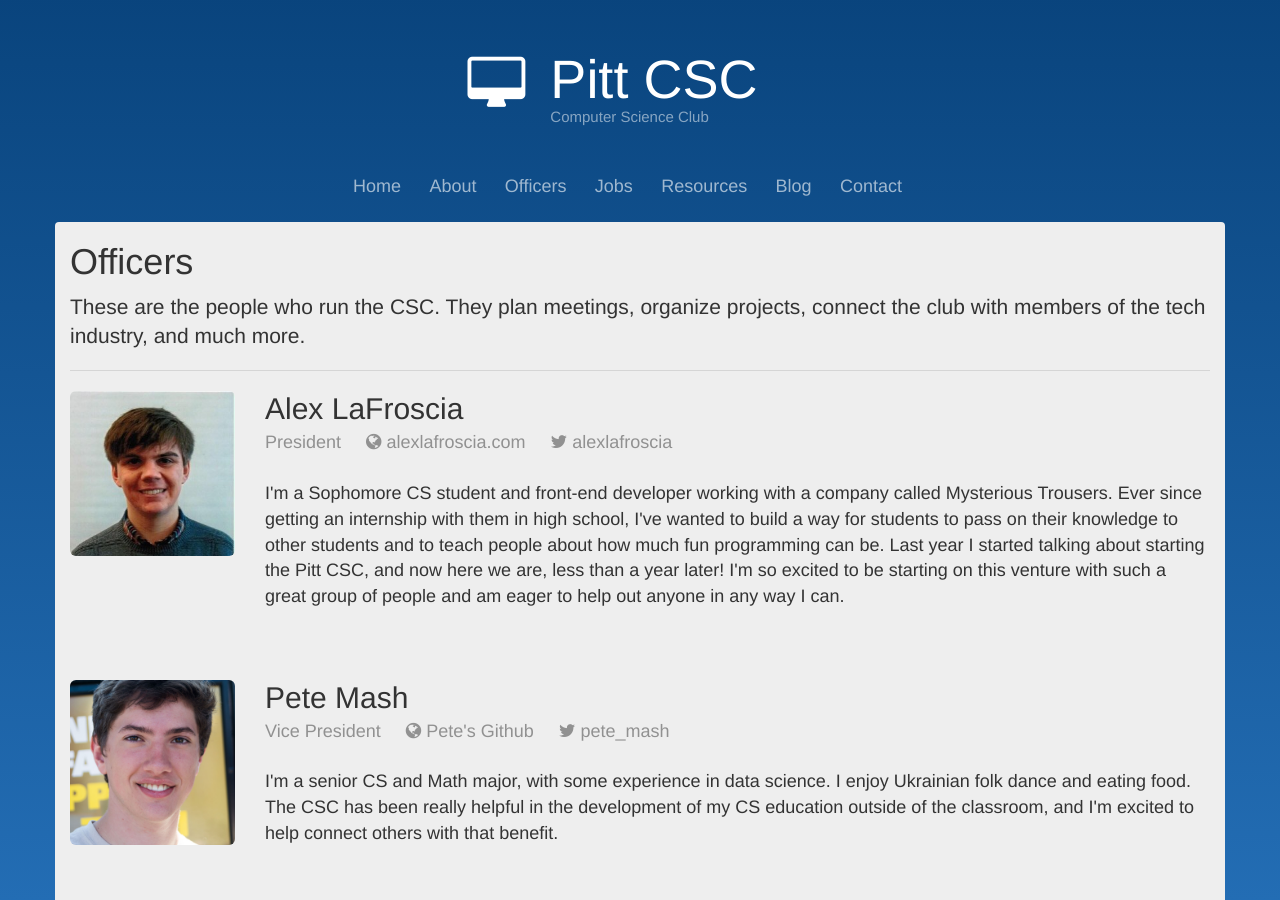
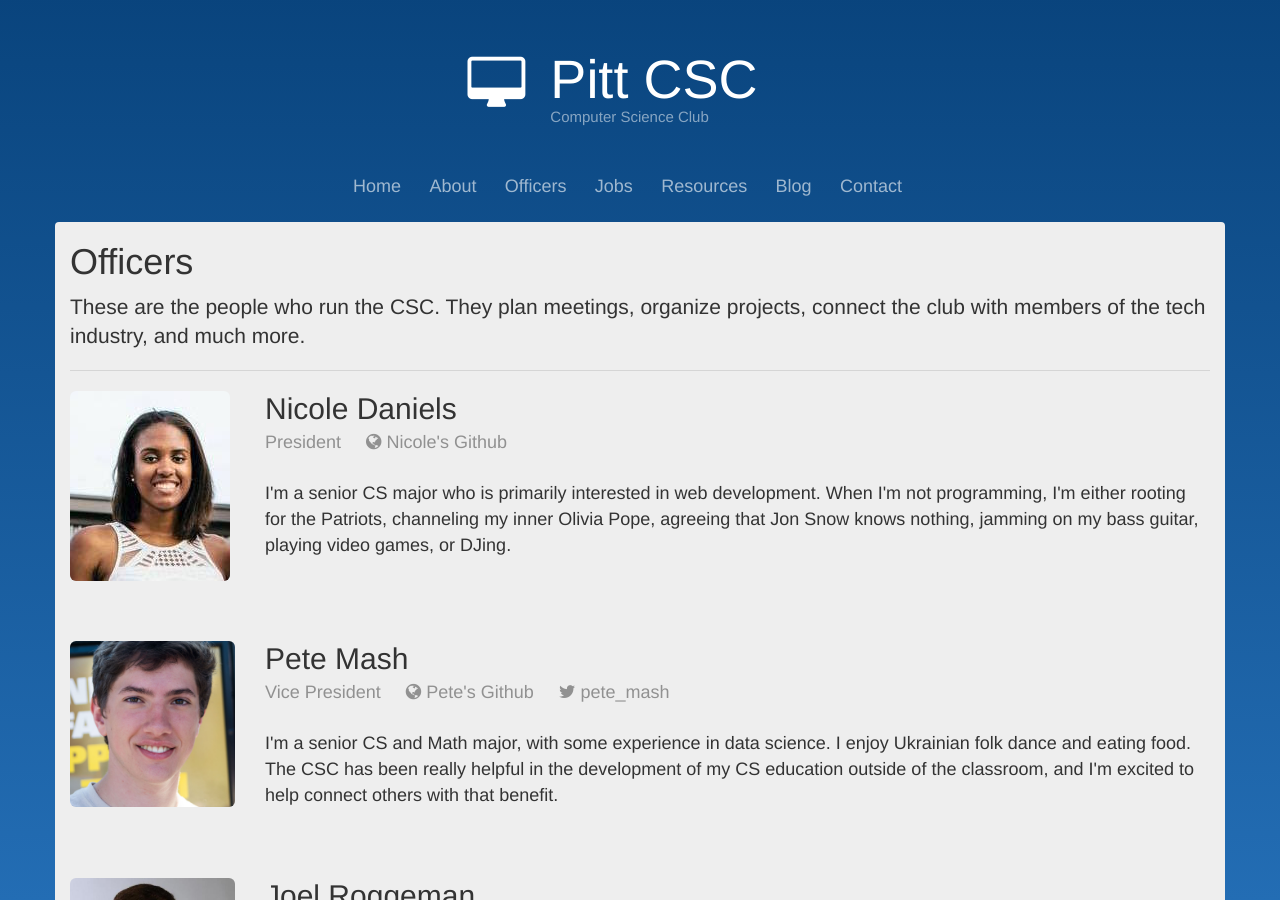
Before and after one commit to pittcsc/old-pittcsc-website-archived, a Jekyll site: the page built from pages/officers.html, in a window 1280 px wide and 900 px high. Built offline with Jekyll 4.4.1, drawn with Linux system fonts in a browser that asks for light colours; nearby versions of some CDN libraries.

Commit message:
Change myself from education chair to president

```diff
--- a/_data/officers.yml
+++ b/_data/officers.yml
@@ -1,12 +1,11 @@
 - title: President
-  name: Alex LaFroscia
-  email: alex@lafroscia.com
-  bio: "I'm a Sophomore CS student and front-end developer working with a company called Mysterious Trousers. Ever since getting an internship with them in high school, I've wanted to build a way for students to pass on their knowledge to other students and to teach people about how much fun programming can be. Last year I started talking about starting the Pitt CSC, and now here we are, less than a year later! I'm so excited to be starting on this venture with such a great group of people and am eager to help out anyone in any way I can."
-  portrait_path: "/assets/images/officers/alex.jpg"
-  twitter_username: alexlafroscia
+  name: Nicole Daniels
+  email: nld24@pitt.edu
+  bio: "I'm a senior CS major who is primarily interested in web development. When I'm not programming, I'm either rooting for the Patriots, channeling my inner Olivia Pope, agreeing that Jon Snow knows nothing, jamming on my bass guitar, playing video games, or DJing."
+  portrait_path: "/assets/images/officers/nicole.jpg"
   website:
-    url: http://alexlafroscia.com
-    name: alexlafroscia.com
+    url: http://www.github.com/nicoledaniels
+    name: Nicole's Github
 
 - title: Vice President
   name: Pete Mash
```
